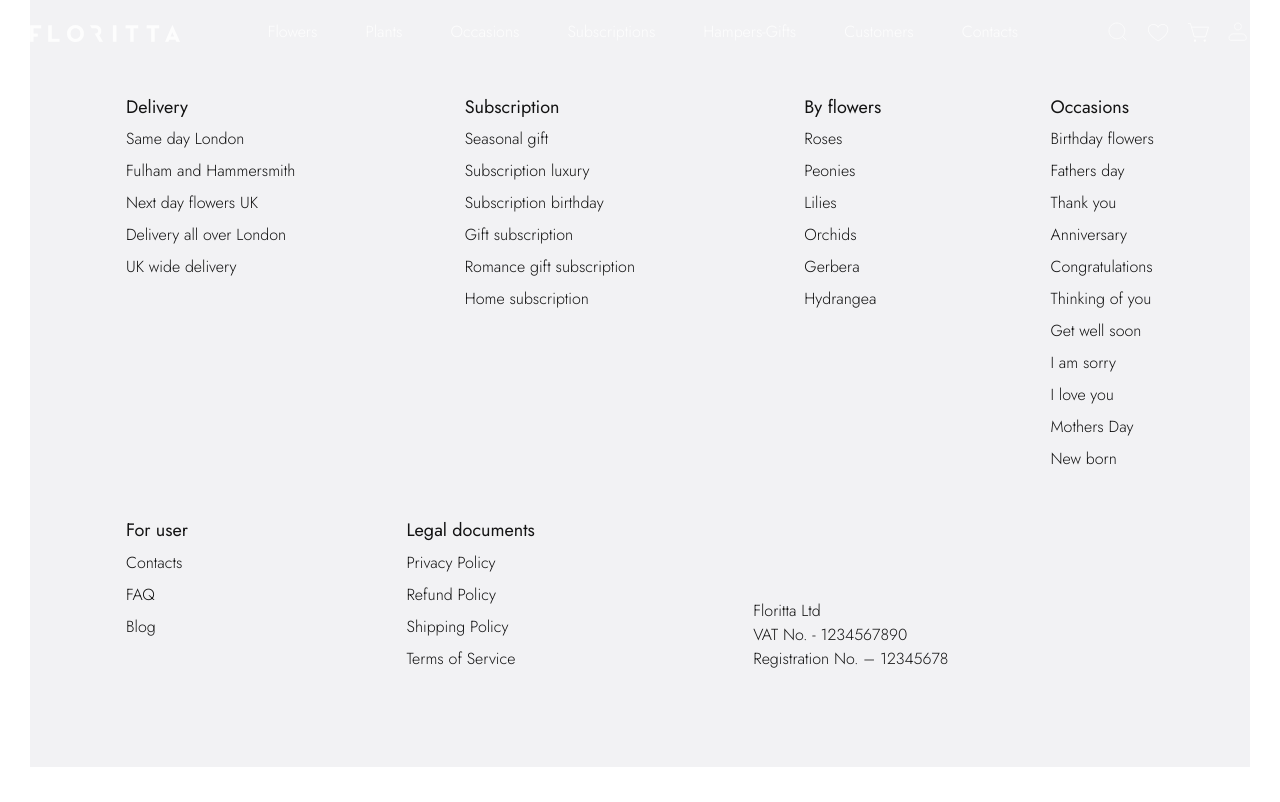
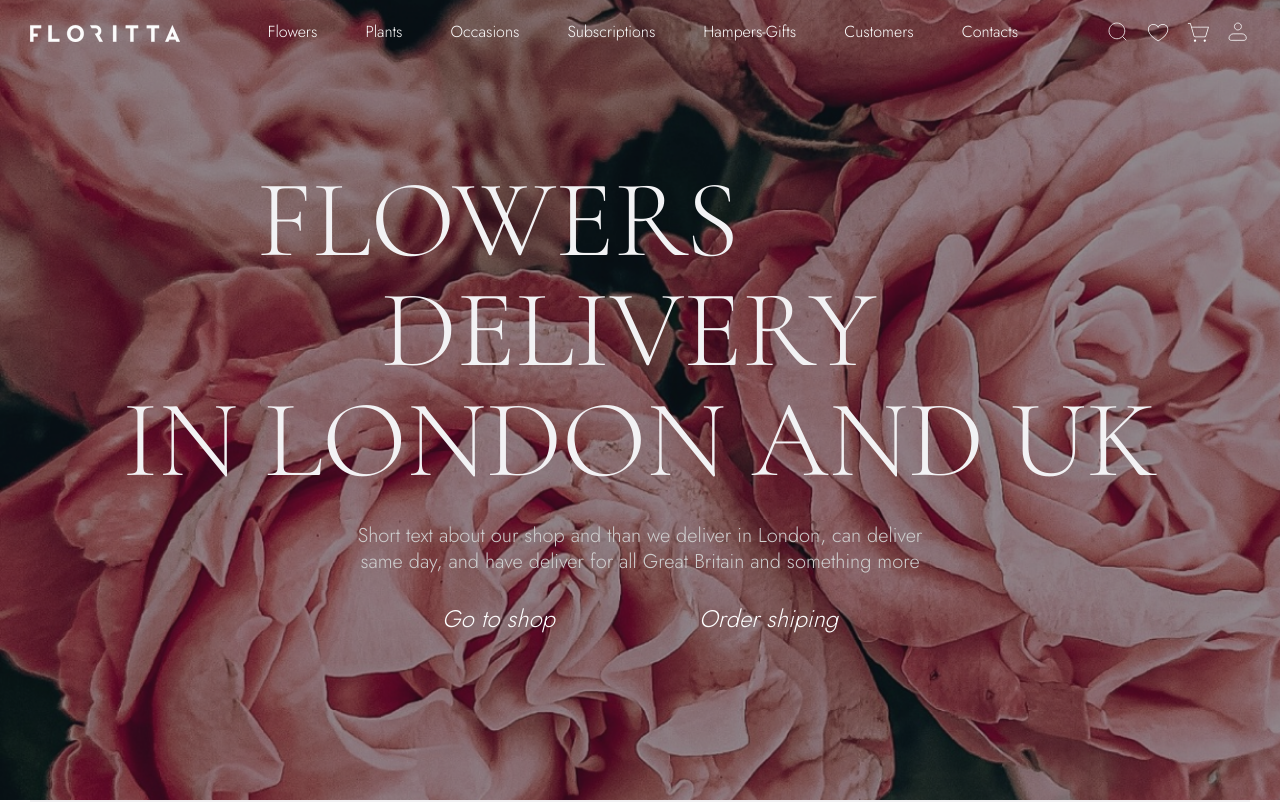
Before and after one commit to Keeganroy/floritta, a Next.js app: page / in a window 1280 px wide. Shown: the top 802 px of the page. Built offline with nearby package versions, Linux system fonts and the light colour scheme.

Commit message:
add hero section

```diff
--- a/app/(root)/page.tsx
+++ b/app/(root)/page.tsx
@@ -1,3 +1,52 @@
+import React from 'react'
+import Link from 'next/link'
+
+import { Container } from '@/components'
+
+import HeroImage from '@/public/images/hero.png'
+
 export default function Home() {
-	return <div></div>
+	return (
+		<>
+			<section
+				style={{ backgroundImage: `url(${HeroImage.src})` }}
+				className='relative h-screen bg-cover bg-no-repeat after:absolute after:top-0 after:left-0 after:w-full after:h-full after:bg-black after:bg-opacity-40'
+			>
+				<Container>
+					<div className='flex flex-col items-center gap-y-7 absolute z-10 top-1/2 left-1/2 -translate-x-1/2 -translate-y-1/2'>
+						<h1 className='flex flex-col whitespace-nowrap'>
+							<span className='font-garamond font-light text-[110px] leading-[100%] uppercase text-silver ml-[13%]'>
+								Flowers
+							</span>
+							<span className='font-garamond font-light text-[110px] leading-[100%] uppercase text-silver ml-[25%]'>
+								delivery
+							</span>
+							<span className='font-garamond font-light text-[110px] leading-[100%] uppercase text-silver'>
+								in London And UK
+							</span>
+						</h1>
+						<p className='font-light text-[20px] leading-[130%] text-center text-light_grey max-w-[570px]'>
+							Short text about our shop and than we deliver in London, can
+							deliver same day, and have deliver for all Great Britain and
+							something more
+						</p>
+						<div className='flex items-center gap-x-36'>
+							<Link
+								className='relative font-light text-2xl italic leading-[130%] text-white'
+								href={''}
+							>
+								Go to shop
+							</Link>
+							<Link
+								className='relative font-light text-2xl italic leading-[130%] text-white'
+								href={''}
+							>
+								Order shiping
+							</Link>
+						</div>
+					</div>
+				</Container>
+			</section>
+		</>
+	)
 }
```
